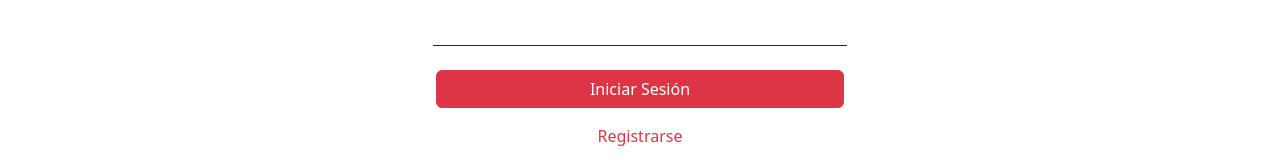
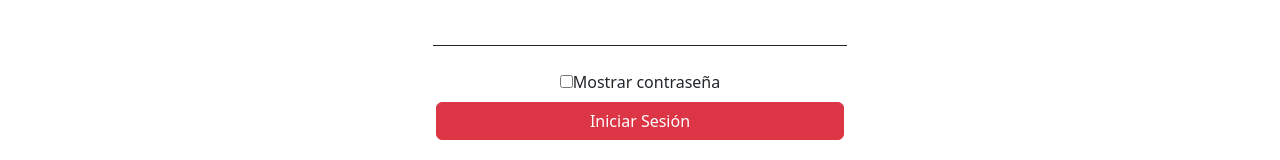
Before and after one commit to MedinaEnrique/solicitud_sangre, a React (Vite) app: page /login in a window 1280 px wide. Shown: the part 444-604 px from the top of the page. Built offline with nearby package versions, Linux system fonts and the light colour scheme.

Commit message:
add the show password in the login

```diff
--- a/src/views/Login.jsx
+++ b/src/views/Login.jsx
@@ -9,8 +9,10 @@
 	const navigate = useNavigate();
 	const [email, setEmail] = useState("");
 	const [password, setPassword] = useState("");
+	const [showPassword, setShowPassword] = useState(false);
 	const [error, setError] = useState("");
 	const dispatch = useDispatch();
+
 	// const token = useSelector(state => state.token)
 	const handleSubmit = async (event) => {
 		event.preventDefault();
@@ -23,8 +25,8 @@
 		axios.post("http://192.168.16.90:8000/api/login", data)
 			.then(response => { // El perfil existe, redirigir a la vista de perfil
 				console.log(response.data)
-				dispatch ({type :'setToken', payload : response.data.token})
-				dispatch ({type :'setUser', payload : response.data.user})
+				dispatch({ type: 'setToken', payload: response.data.token })
+				dispatch({ type: 'setUser', payload: response.data.user })
 				navigate('/perfil')
 			})
 			.catch(error => {
@@ -71,7 +73,7 @@
 							Contraseña
 						</label>
 						<input
-							type="password"
+							type={showPassword ? 'text' : 'password'}
 							className="form-control mx-auto border-0 border-bottom border-dark rounded-0"
 							id="InputPassword"
 							value={password}
@@ -79,6 +81,14 @@
 							onChange={(e) => setPassword(e.target.value)}
 							required
 						/>
+					</div>
+					<div className="mb-2">
+						<input
+							type="checkbox"
+							checked={showPassword}
+							onChange={(e) => setShowPassword(e.target.checked)}
+						/>
+						<label htmlFor="ShowPassword">Mostrar contraseña</label>
 					</div>
 				</div>
 				{error && <p className="text-danger text-center">{error}</p>}
```
Also changed, not shown: src/views/Perfil.jsx (line endings or trailing spaces).
